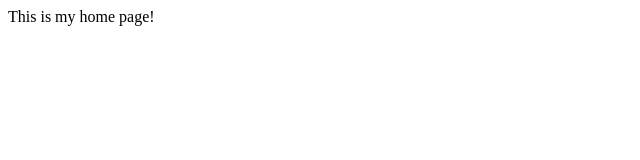
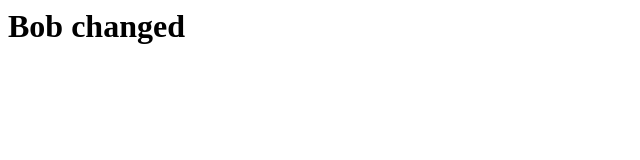
Before and after one commit to tuanna2122/my-git-sample, a plain HTML site: page index.html in a window 1280 px wide. Shown: the whole page, without its empty margins (0-640 px from the left). Drawn offline with Linux system fonts and the light colour scheme.

Commit message:
Bob changed index.html

```diff
--- a/index.html
+++ b/index.html
@@ -5,6 +5,7 @@
 		</title>
 	</head>
 	<body>
-		<h1></h1>This is my home page!
+		<h1>Bob changed</h1>
+
 	</body>
 </html>
```
